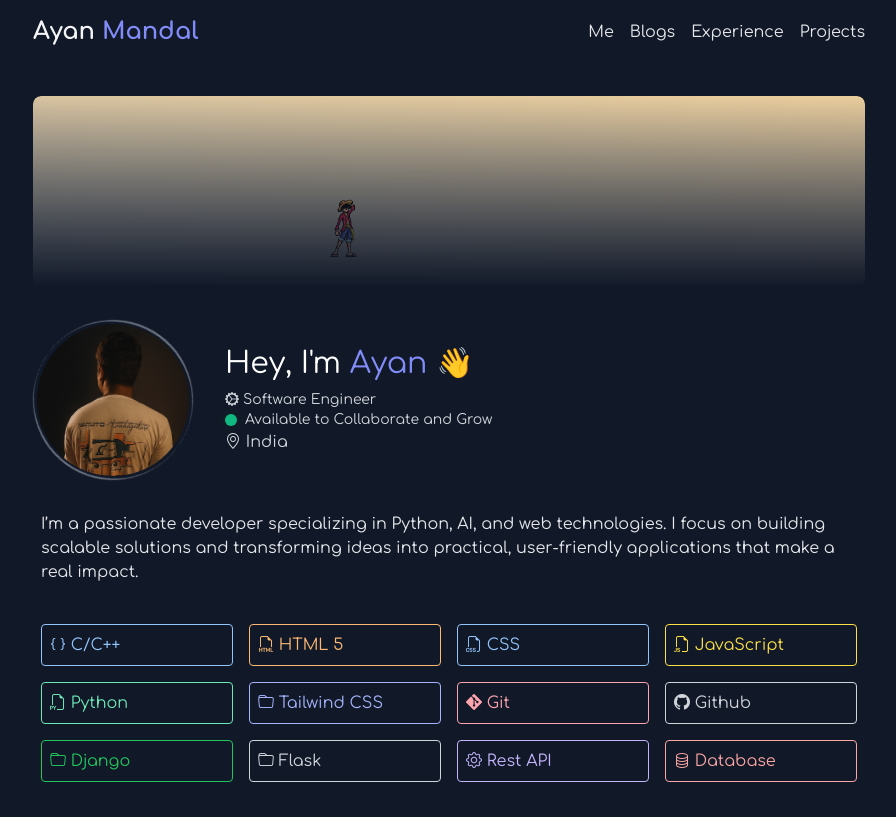
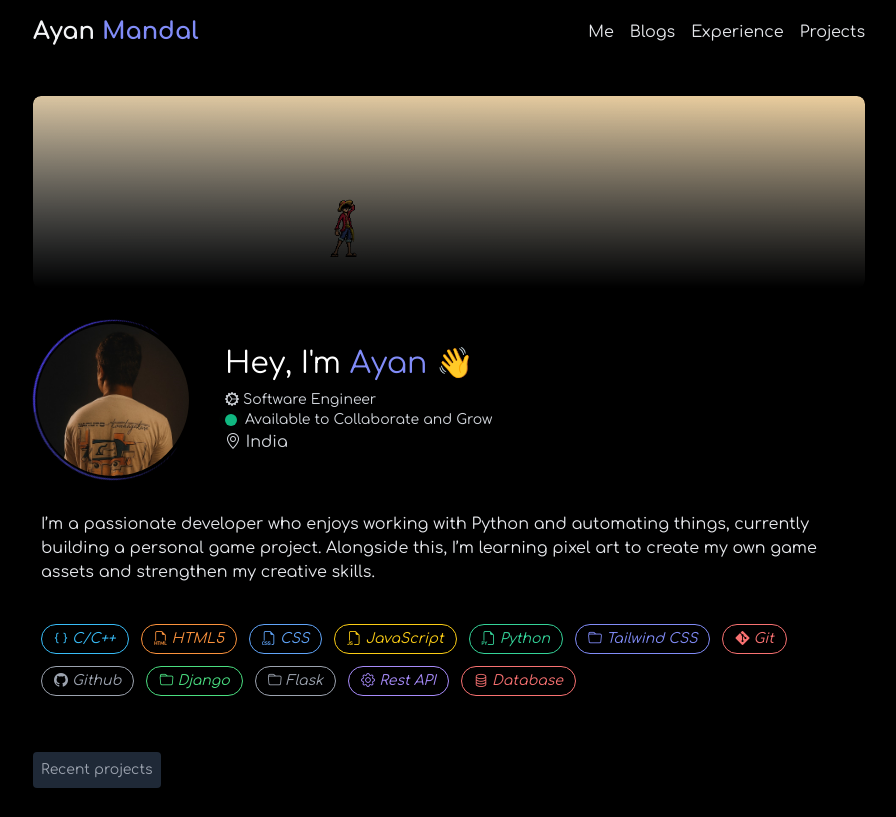
Before and after one commit to CodeCraftAyan/Ayan-Mandal, a Jekyll site: the page built from index.html, in a window 1280 px wide, cut to the strip 0-817 px from the top of the page. Shown: the whole strip, without its empty margins (191-1087 px from the left). Built offline with Jekyll 4.4.1, drawn with Linux system fonts in a browser that asks for light colours; nearby versions of some CDN libraries; some web fonts are replaced.

Commit message:
Update Ui & contents

```diff
--- a/_layouts/base.html
+++ b/_layouts/base.html
@@ -26,7 +26,7 @@
   <link rel="stylesheet" href="{{ site.baseurl }}/assets/css/markdown.css">
 
 </head>
-<body class="min-h-screen flex flex-col bg-gray-900 text-white overflow-x-hidden">
+<body class="min-h-screen flex flex-col bg-black text-white overflow-x-hidden">
 
     <header class="w-full max-w-4xl mx-auto flex flex-col sm:flex-row md:flex-row  md:items-center justify-between gap-4 px-4 sm:px-6 lg:px-8 py-4">
 
@@ -51,7 +51,7 @@
 
     </main>
 
-    <footer class="w-full max-w-4xl mx-auto px-4 sm:px-6 lg:px-8 py-6 bg-gray-900 text-gray-400">
+    <footer class="w-full max-w-4xl mx-auto px-4 sm:px-6 lg:px-8 py-6 bg-transparent text-gray-400">
         <div class="flex flex-col sm:flex-row items-center justify-between gap-4">
 
             <div class="text-sm text-center sm:text-left animate-slide-left">
--- a/index.html
+++ b/index.html
@@ -14,7 +14,7 @@ permalink: /
     <div class="flex flex-wrap items-center gap-6 mt-4 mb-6 md:my-8">
         <div class="relative h-40 w-40 animate-slide-left">
             <div
-                class="absolute inset-0 overflow-hidden rounded-full border-2 border-l-0 border-r-0 border-gray-500 animate-spin">
+                class="absolute inset-0 overflow-hidden rounded-full border-2 border-l-0 border-b-0 border-t-indigo-900 border-r-indigo-700 animate-spin duration-1000/2">
             </div>
 
             <div
@@ -47,64 +47,50 @@ permalink: /
 
     <div class="px-2 animate-slide-down">
         <p class="text-sm md:text-base text-gray-200">
-            I’m a passionate developer specializing in Python, AI, and web technologies. I focus on building scalable
-            solutions and transforming ideas into practical, user-friendly applications that make a real impact.
+            I’m a passionate developer who enjoys working with Python and automating things, currently building a personal game project. Alongside this, I’m learning pixel art to create my own game assets and strengthen my creative skills.
         </p>
     </div>
 
     <div class="px-2 py-10 animate-slide-up">
 
-        <ul class="grid grid-cols-2 sm:grid-cols-3 lg:grid-cols-4 gap-4 text-xs md:text-base">
-            <li class="p-2 border border-blue-300 text-blue-300 rounded">
-                <i class="bi bi-braces"></i>
-                C/C++
+        <ul class="flex items-center flex-wrap gap-2 md:gap-3 text-xs md:text-sm">
+            <li class="py-1 px-3 text-sky-400 border border-sky-400 rounded-full">
+                <i class="bi bi-braces"> C/C++</i>
             </li>
-            <li class="p-2 border border-orange-300 text-orange-300 rounded w-full">
-                <i class="bi bi-filetype-html"></i>
-                HTML 5
+            <li class="py-1 px-3 text-orange-400 border border-orange-400 rounded-full">
+                <i class="bi bi-filetype-html"> HTML5</i>
             </li>
-            <li class="p-2 border border-blue-300 text-blue-300 rounded">
-                <i class="bi bi-filetype-css"></i>
-                CSS
+            <li class="py-1 px-3 text-blue-400 border border-blue-400 rounded-full">
+                <i class="bi bi-filetype-css"> CSS</i>
             </li>
-            <li class="p-2 border border-yellow-300 text-yellow-300 rounded">
-                <i class="bi bi-filetype-js"></i>
-                JavaScript
+            <li class="py-1 px-3 text-yellow-400 border border-yellow-400 rounded-full">
+                <i class="bi bi-filetype-js"> JavaScript</i>
             </li>
-            <li class="p-2 border border-emerald-300 text-emerald-300 rounded">
-                <i class="bi bi-filetype-py"></i>
-                Python
+            <li class="py-1 px-3 text-emerald-400 border border-emerald-400 rounded-full">
+                <i class="bi bi-filetype-py"> Python</i>
             </li>
-            <li class="p-2 border border-indigo-300 text-indigo-300 rounded">
-                <i class="bi bi-folder"></i>
-                Tailwind CSS
+            <li class="py-1 px-3 text-indigo-400 border border-indigo-400 rounded-full">
+                <i class="bi bi-folder"> Tailwind CSS</i>
             </li>
-            <li class="p-2 border border-rose-300 text-rose-300 rounded">
-                <i class="bi bi-git"></i>
-                Git
+            <li class="py-1 px-3 text-red-400 border border-red-400 rounded-full">
+                <i class="bi bi-git"> Git</i>
             </li>
-            <li class="p-2 border border-gray-300 text-gray-300 rounded">
-                <i class="bi bi-github"></i>
-                Github
+            <li class="py-1 px-3 text-gray-400 border border-gray-400 rounded-full">
+                <i class="bi bi-github"> Github</i>
             </li>
-            <li class="p-2 border border-green-500 text-green-500 rounded">
-                <i class="bi bi-folder"></i>
-                Django
+            <li class="py-1 px-3 text-green-400 border border-green-400 rounded-full">
+                <i class="bi bi-folder"> Django</i>
             </li>
-            <li class="p-2 border border-gray-300 text-gray-300 rounded">
-                <i class="bi bi-folder"></i>
-                Flask
+            <li class="py-1 px-3 text-gray-400 border border-gray-400 rounded-full">
+                <i class="bi bi-folder"> Flask</i>
             </li>
-            <li class="p-2 border border-violet-300 text-violet-300 rounded">
-                <i class="bi bi-gear"></i>
-                Rest API
+            <li class="py-1 px-3 text-violet-400 border border-violet-400 rounded-full">
+                <i class="bi bi-gear"> Rest API</i>
             </li>
-            <li class="p-2 border border-red-300 text-red-300 rounded">
-                <i class="bi bi-database"></i>
-                Database
+            <li class="py-1 px-3 text-red-400 border border-red-400 rounded-full">
+                <i class="bi bi-database"> Database</i>
             </li>
         </ul>
-
     </div>
 
 
@@ -116,8 +102,9 @@ permalink: /
             {% assign sorted_projects = site.data.projects | sort: "date" | reverse %}
             {% for project in sorted_projects limit:2 %}
                 <a href="{{ project.github }}" target="_blank">
-                    <div class="max-w-sm bg-gray-900 hover:bg-gray-800 cursor-pointer  text-white rounded-xl shadow-lg overflow-hidden border border-gray-700 hover:border-indigo-500 hover:shadow-xl transition-shadow duration-300 animate-slide-up">
-                        <div class="absolute top-2 right-2 z-10 px-3 py-2 rounded-lg bg-gray-700 transition hover:text-indigo-400">
+                    <div class="max-w-sm bg-transparent hover:bg-gray-900 cursor-pointer  text-white rounded-xl shadow-lg overflow-hidden border border-gray-700 hover:border-indigo-500 hover:shadow-xl transition-shadow duration-300 animate-slide-up">
+                        <div class="absolute top-2 right-2 z-10 px-3 py-2 rounded-lg bg-transparent border border-gray-7
+                        00 hover:border-indigo-500 transition hover:text-indigo-400">
                             <i class="bi bi-box-arrow-up-right"></i>
                         </div>
                         <div class="h-40 overflow-hidden">
@@ -150,7 +137,7 @@ permalink: /
             {% if site.blog != empty %}
                 {% assign sorted_posts = site.blog | sort: "date" | reverse %}
                 {% for post in sorted_posts limit:4 %}
-                    <a href="{{ post.url | relative_url }}" class="p-4 cursor-pointer hover:bg-gray-800 hover:border hover:border-indigo-700 hover:shadow-xl transition-shadow duration-300 rounded-md hover:shadow-lg">
+                    <a href="{{ post.url | relative_url }}" class="p-4 cursor-pointer hover:bg-gray-900 hover:border hover:border-indigo-700 hover:shadow-xl transition-shadow duration-300 rounded-md hover:shadow-lg">
                         <h2 class="text-gray-200">{{ post.title }}</h2>
                         <p class="text-gray-400 text-sm">{{ post.date | date: "%B %d, %Y" }}</p>
                     </a>
--- a/pages/blog.html
+++ b/pages/blog.html
@@ -14,7 +14,7 @@ permalink: /blogs/
             {% for post in sorted_posts %}
 
             <a href="{{ post.url | relative_url }}" class="block">
-              <div class="project-card max-w-sm bg-gray-900 text-white rounded-xl shadow-lg overflow-hidden border border-gray-700 hover:border-indigo-700 hover:shadow-xl transition-shadow duration-300 animate-slide-up">
+              <div class="project-card max-w-sm bg-transparent text-white rounded-xl shadow-lg overflow-hidden border border-gray-700 hover:border-indigo-700 hover:shadow-xl transition-shadow duration-300 animate-slide-up">
                 <div class="absolute top-2 right-2 z-10 px-3 py-2 rounded-lg bg-gray-700 transition hover:text-indigo-400">
                   <i class="bi bi-box-arrow-up-right"></i>
                 </div>
--- a/pages/experience.html
+++ b/pages/experience.html
@@ -12,14 +12,14 @@ permalink: /experience/
             {% for exp in site.experience %}
 
                 <a href="{{ exp.url | relative_url }}">
-                    <div class="experience-card relative bg-gray-800 rounded-lg p-4 flex flex-col sm:flex-row gap-4 sm:gap-6 items-center border border-gray-700 shadow-lg hover:border-indigo-700 hover:shadow-xl transition-all duration-300 animate-slide-up">
+                    <div class="experience-card relative bg-transparent rounded-lg p-4 flex flex-col sm:flex-row gap-4 sm:gap-6 items-center border border-gray-700 shadow-lg hover:border-indigo-700 hover:shadow-xl transition-all duration-300 animate-slide-up">
 
-                      <div class="absolute top-3 right-3 px-3 py-2 rounded-md bg-gray-700 hover:text-indigo-400 transition animate-slide-left">
+                      <div class="absolute top-3 right-3 px-3 py-2 rounded-md bg-transparent hover:text-indigo-400 transition border border-gray-700 hover:border-indigo-500 animate-slide-left">
                         <i class="bi bi-box-arrow-up-right"></i>
                       </div>
 
                       <div
-                        class="shrink-0 h-28 w-28 sm:h-32 sm:w-32 bg-gray-700 rounded-md flex items-center justify-center animate-slide-down">
+                        class="shrink-0 h-28 w-28 sm:h-32 sm:w-32 bg-gray-800 rounded-md flex items-center justify-center animate-slide-down">
 
                         <div class="flex flex-col items-center gap-0 sm:gap-1">
 
--- a/pages/projects.html
+++ b/pages/projects.html
@@ -29,7 +29,7 @@ permalink: /projects/
         {% if site.data.projects != empty %}
             {% assign sorted_projects = site.data.projects | sort: "date" | reverse %}
             {% for project in sorted_projects %}
-                <div class="project-card max-w-sm bg-gray-900 text-white rounded-xl shadow-lg overflow-hidden border border-gray-700 shadow-lg hover:border-indigo-700 hover:shadow-xl transition-all duration-300 animate-slide-up" data-label="{{ project.label | join: ',' }}">
+                <div class="project-card max-w-sm bg-transparent text-white rounded-xl shadow-lg overflow-hidden border border-gray-700 shadow-lg hover:border-indigo-700 hover:shadow-xl transition-all duration-300 animate-slide-up" data-label="{{ project.label | join: ',' }}">
                     <div class="h-48 overflow-hidden">
                         {% if project.image %}
                             <img src="{{ project.image }}" alt="{{ project.title }}" class="h-full w-full object-cover animate-slide-up">
```
Also changed, not shown: pages/me.html (+17 -11 lines).
